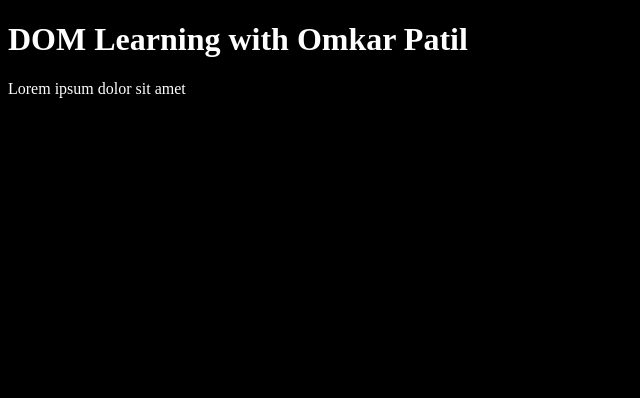
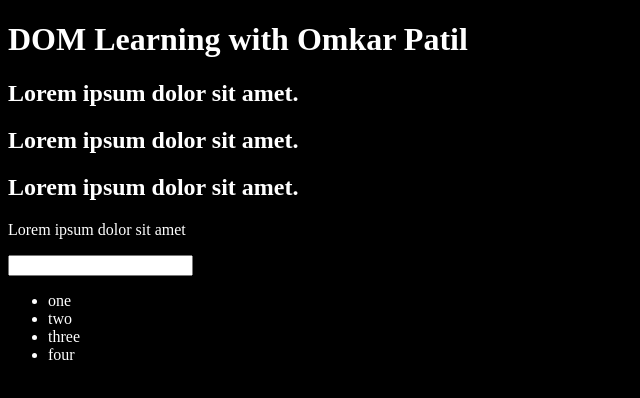
Before and after one commit to OmkarPatil-10/javaScript, a plain HTML site: page 06_DOM/1_one.html in a window 1280 px wide. Shown: the whole page, without its empty margins (0-640 px from the left). Drawn offline with Linux system fonts and the light colour scheme.

Commit message:
DOM Selecotr, NodeList & HTMLCollection

```diff
--- a/06_DOM/1_one.html
+++ b/06_DOM/1_one.html
@@ -14,7 +14,17 @@
 <body class="bg-black">
     <div >
         <h1 id="title" class="heading">DOM Learning with <span style="display:none;" >testing test</span> Omkar Patil </h1>
+        <h2>Lorem ipsum dolor sit amet.</h2>
+        <h2>Lorem ipsum dolor sit amet.</h2>
+        <h2>Lorem ipsum dolor sit amet.</h2>
         <p class="paragraph" >Lorem ipsum dolor sit amet </p>
+        <input type="password" name="" id="">
+        <ul>
+            <li class="list-items">one</li>
+            <li class="list-items">two</li>
+            <li class="list-items">three</li>
+            <li class="list-items">four</li>
+        </ul>
     </div>
 
 </body>
@@ -24,7 +34,8 @@
 
 <!-- try this on browser console -->
 
-<!-- document.getElementById('title')
+<!-- // get Element
+     -> document.getElementById('title')
      -> document.getElementById('title').id
      -> document.getElementById('title').class
      -> document.getElementById('title').className
@@ -33,14 +44,81 @@
      -> document.getElementById('title').setAttribute('class','heading2')
 -->
 
-<!--
+<!-- //styling
     -> title.style.background = "green"
     -> title.style.padding = "15px"
     -> title.style.borderRadius = "15px"
 -->
 
-<!--
+<!-- // element content
     -> title.innerText   // get only the content present on webpage
     -> title.textContent   // get every content of that element
     -> title.innerHTML   // give content with inner html
 -->
+
+<!-- // html collection
+    -> document.getElementsByClassName('heading')
+
+-->
+
+<!--  // Query Selector
+    1. querySelector
+        -> document.querySelector('h1')  // give particular element or byDefault it will first element i.e = first h1 tag
+        -> document.querySelector('#title') // for "id" "#"
+        -> document.querySelector('.heading') // for "class" "."
+
+    2. querySelectorAll
+        -> document.querySelectorAll('h2')  // give all h2 element
+
+        -> document.querySelectorAll('li')
+        -> const tempLiList = document.querySelectorAll('li')
+        -> tempLiList[0].style.color = "green"
+        -> const myH1 = document.querySelectorAll('h1')
+        -> myH1[0].style.color = "orange"
+        -> tempLiList.forEach( function (l) {
+                 l.style.backgroundColor = "orange"
+            })
+
+
+ -->
+
+
+ <!-- // Unordered List [ul] query selection
+        -> document.querySelector('ul')
+
+      // manipulating ul element
+        -> const myUL = document.querySelector('ul')
+        -> myUL.querySelector('li')
+        -> const turnYellow = myUL.querySelector('li')
+        -> turnYellow.style.backgroundColor = "yellow"
+        -> turnYellow.style.color = "black"
+
+ -->
+
+
+ <!-- // get element by className  -> in classname there is HTMLCollection so no foreach()
+        -> document.getElementsByClassName('.list-items')
+        -> const tempClassList =  document.getElementsByClassName('.list-items')
+        -> Array.from(tempClassList)   // converting HTMLCollection into array
+        -> const tempClassList =  document.getElementsByClassName('list-items')
+        -> const myConvertdArray = Array.from(tempClassList)
+        -> myConvertdArray.forEach( function (l) {
+                l.style.color = 'orange'
+            })
+ -->
+
+
+ <!-- // on javaScript wikipedia
+        -> document.querySelectorAll('h2')
+        -> const tempH2 = document.querySelectorAll('h2')
+        -> tempH2.forEach( (h2) => {
+            h2.style.color = "red"
+            })
+        -> tempH2.forEach( (h2) => {
+                h2.style.color = "red";
+                h2.style.backgroundColor = "yellow";
+                h2.style.padding = "15px";
+                h2.innerText = "Omkar Patil"
+            })
+
+ -->
```
